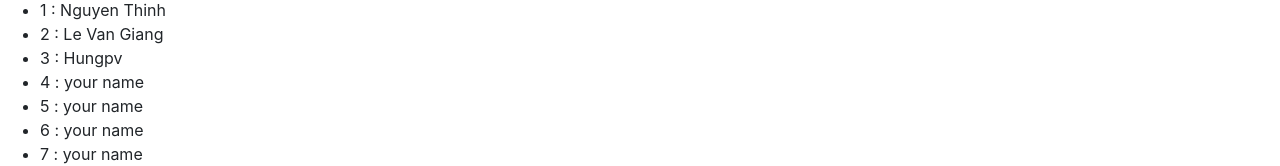
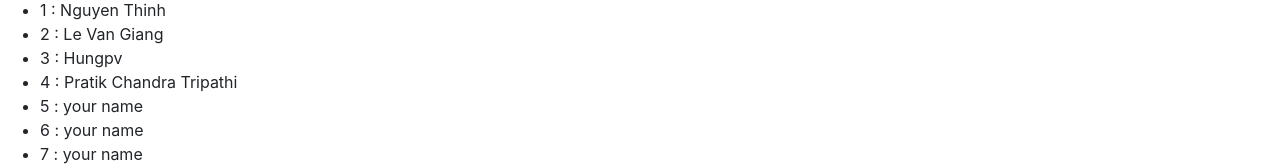
Before and after one commit to nguyenthinhhn/html-profile, a plain HTML site: page index.html in a window 1280 px wide. Shown: the part 490-656 px from the top of the page. Drawn offline with nearby package versions, Linux system fonts and the light colour scheme.

Commit message:
Update index.html

```diff
--- a/index.html
+++ b/index.html
@@ -147,7 +147,7 @@
         <li>1 : Nguyen Thinh</li>
         <li>2 : Le Van Giang</li>
         <li>3 : Hungpv</li>
-        <li>4 : your name</li>
+        <li>4 : Pratik Chandra Tripathi</li>
         <li>5 : your name</li>
         <li>6 : your name</li>
         <li>7 : your name</li>
```
